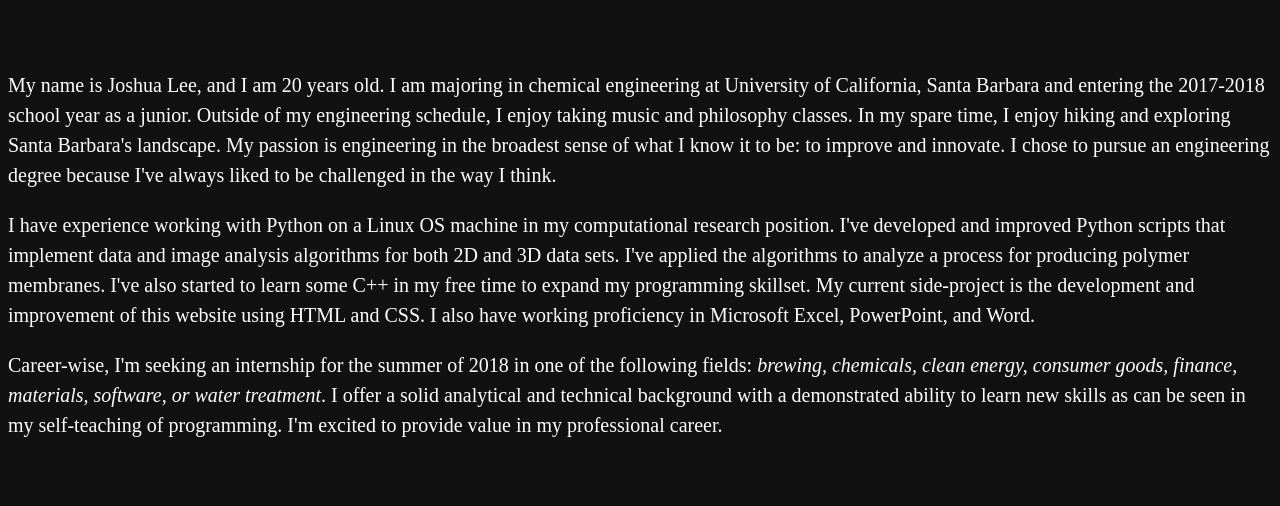
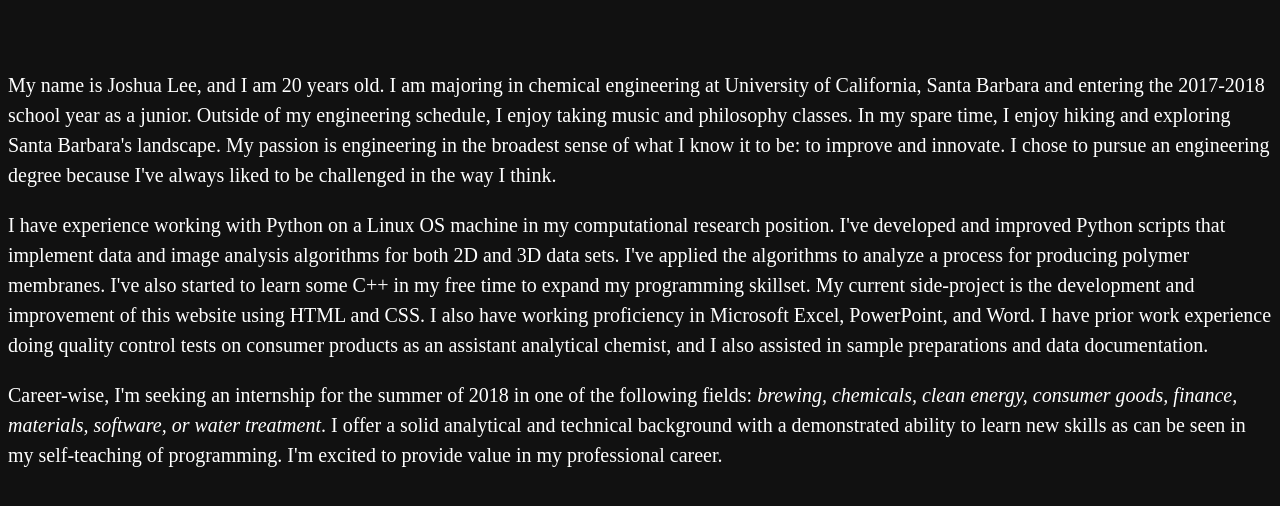
Before and after one commit to 1996leejoshua/1996leejoshua.github.io, a Jekyll site: the page built from index.html, in a window 1280 px wide and 900 px high, scrolled down 1613 px, cut to the strip 46-556 px from the top of the window. Shown: the top 506 px of the strip. Built offline with Jekyll 4.4.1, drawn with Linux system fonts in a browser that asks for light colours; some of the changed text lies outside the part shown.

Commit message:
Update index.html

```diff
--- a/index.html
+++ b/index.html
@@ -15,7 +15,7 @@
 			<!--<h2>aspiring engineer | self-taught programmer | self-declared creative</h2><br><br><br>-->
 			<p align="center"><strong>Define:</strong> 3rd year undergraduate student majoring in chemical engineering at UCSB seeking an internship for summer 2018</p>
 			<p align="center"><strong>Currently:</strong> Computational undergraduate research assistant in polymer science with a focus on membranes at <a href="http://www.mrl.ucsb.edu/~fredrickson/" target="_blank">Fredrickson Research Group</a></p>
-			<p align="center"><strong>Previously:</strong> Assistant analytical chemist that performed product testing and data management at <a href="http://adamsonlab.com/" target="blank">Adamson Analytical Laboratories Inc.</a></p>
+			<p align="center"><strong>Previously:</strong> Assistant analytical chemist that performed product testing and data management at <a href="http://adamsonlab.com/" target="blank">Adamson Analytical Laboratories, Inc.</a></p>
 			<br><br><br>
 		</div>
 	</div>
@@ -34,7 +34,7 @@
 				My name is Joshua Lee, and I am 20 years old. I am majoring in chemical engineering at University of California, Santa Barbara and entering the 2017-2018 school year as a junior. Outside of my engineering schedule, I enjoy taking music and philosophy classes. In my spare time, I enjoy hiking and exploring Santa Barbara's landscape. My passion is engineering in the broadest sense of what I know it to be: to improve and innovate. I chose to pursue an engineering degree because I've always liked to be challenged in the way I think.
 			</p>
 			<p>
-				I have experience working with Python on a Linux OS machine in my computational research position. I've developed and improved Python scripts that implement data and image analysis algorithms for both 2D and 3D data sets. I've applied the algorithms to analyze a process for producing polymer membranes. I've also started to learn some C++ in my free time to expand my programming skillset. My current side-project is the development and improvement of this website using HTML and CSS. I also have working proficiency in Microsoft Excel, PowerPoint, and Word.
+				I have experience working with Python on a Linux OS machine in my computational research position. I've developed and improved Python scripts that implement data and image analysis algorithms for both 2D and 3D data sets. I've applied the algorithms to analyze a process for producing polymer membranes. I've also started to learn some C++ in my free time to expand my programming skillset. My current side-project is the development and improvement of this website using HTML and CSS. I also have working proficiency in Microsoft Excel, PowerPoint, and Word. I have prior work experience doing quality control tests on consumer products as an assistant analytical chemist, and I also assisted in sample preparations and data documentation.
 			</p>
 			<p>
 				Career-wise, I'm seeking an internship for the summer of 2018 in one of the following fields: <i>brewing, chemicals, clean energy, consumer goods, finance, materials, software, or water treatment</i>. I offer a solid analytical and technical background with a demonstrated ability to learn new skills as can be seen in my self-teaching of programming. I'm excited to provide value in my professional career.
```
